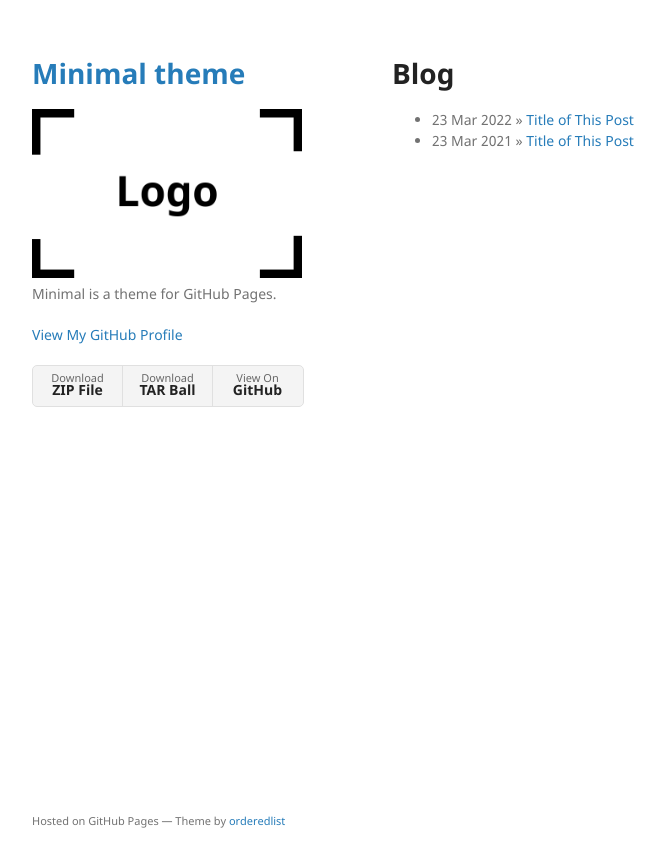
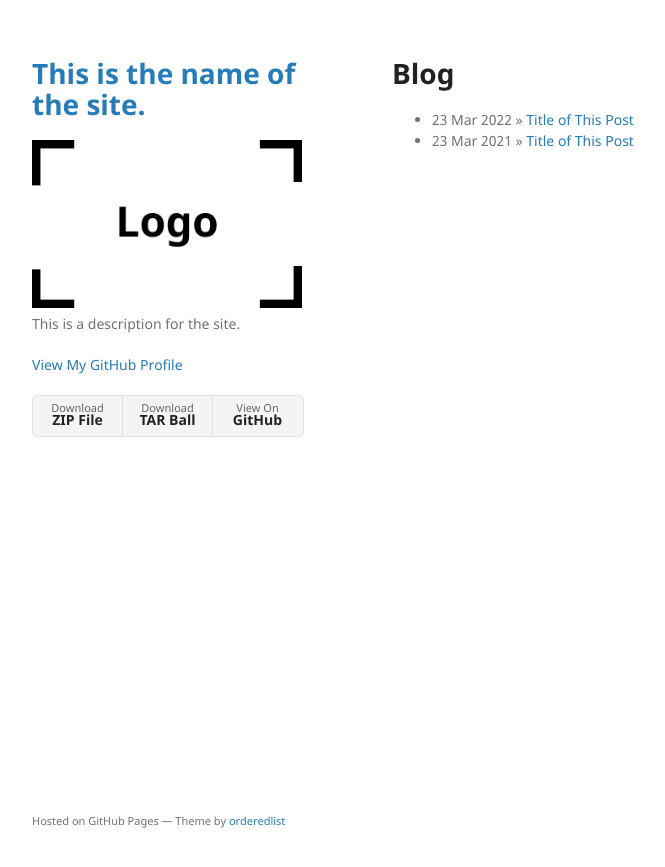
Before and after one commit to luke-min/luke-min.github.io, a Jekyll site: the page built from index.html, in a window 1280 px wide. Shown: the top 867 px of the page, without its empty margins (178-843 px from the left). Built offline with Jekyll 4.4.1, drawn with Linux system fonts in a browser that asks for light colours.

Commit message:
Update _config.yml

```diff
--- a/_config.yml
+++ b/_config.yml
@@ -1,6 +1,6 @@
-title: Minimal theme
+title: This is the name of the site.
 logo: /assets/img/logo.png
-description: Minimal is a theme for GitHub Pages.
+description: This is a description for the site.
 show_downloads: true
 google_analytics:
 theme: jekyll-theme-minimal
```
